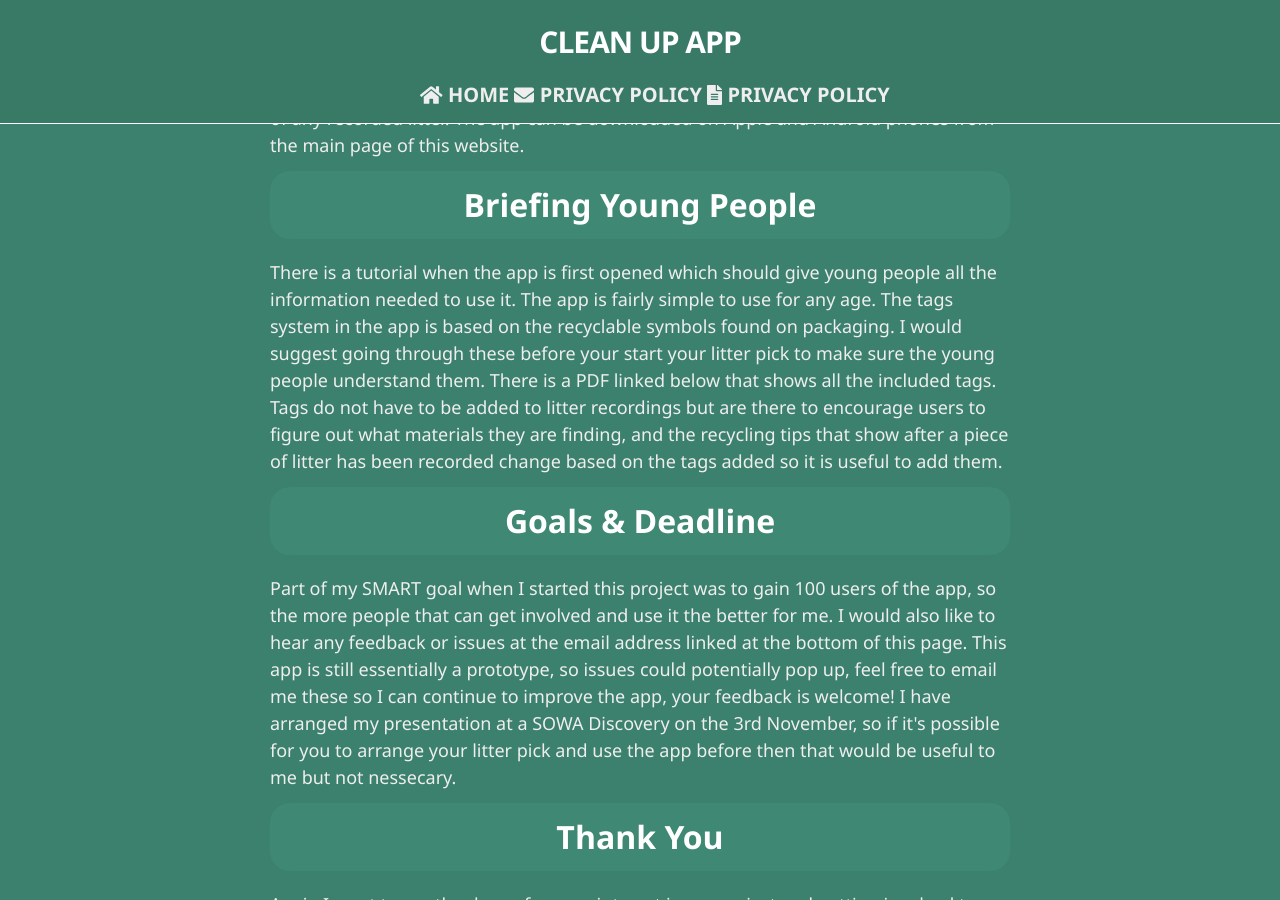
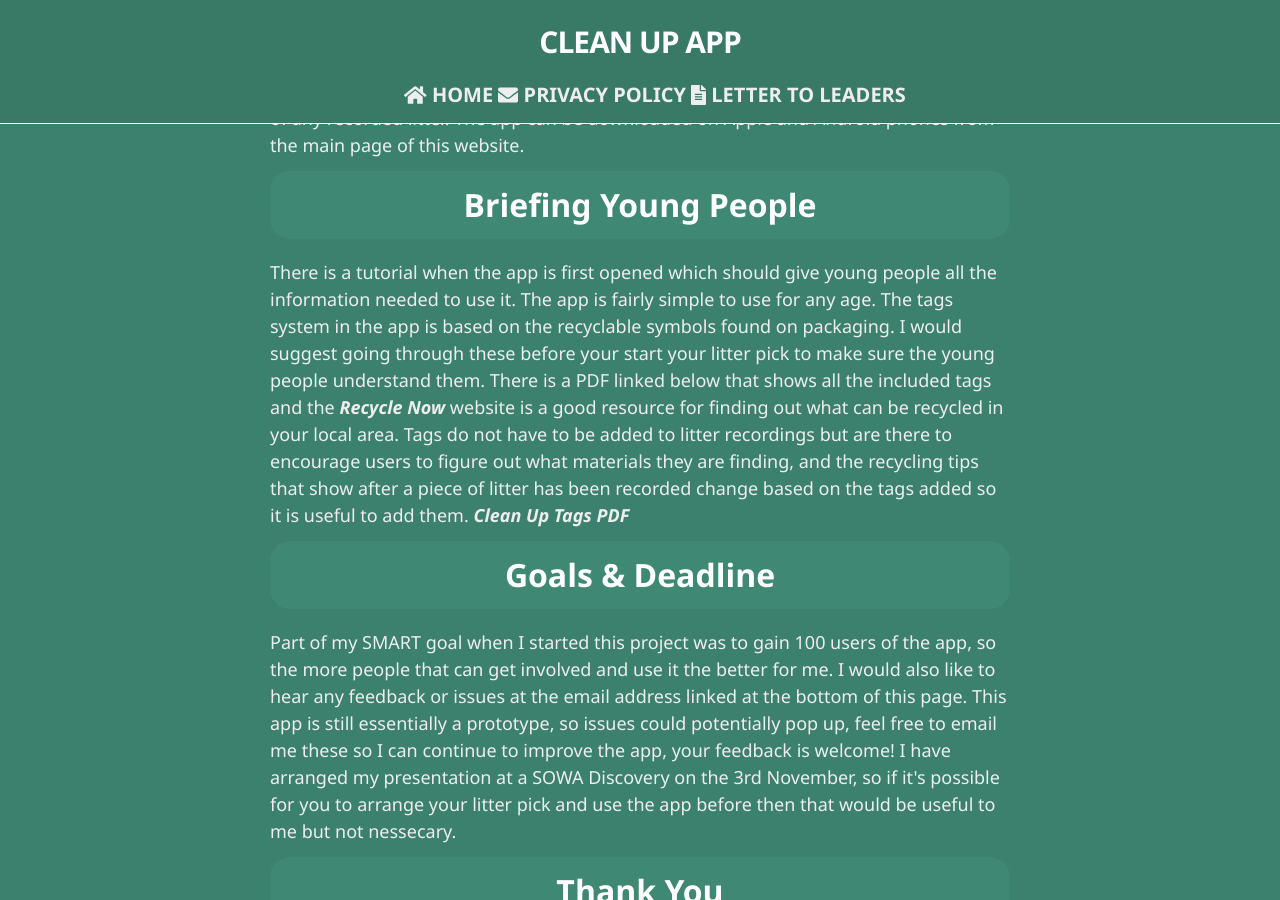
Before and after one commit to zar67/SOWA-Project, a Jekyll site: the page built from docs/letter-to-leaders.html, in a window 1280 px wide and 900 px high, scrolled down 593 px. Built offline with Jekyll 4.4.1, drawn with Linux system fonts in a browser that asks for light colours; nearby versions of some CDN libraries.

Commit message:
add pic and document

```diff
--- a/docs/_includes/header.html
+++ b/docs/_includes/header.html
@@ -5,8 +5,8 @@
     <ul class="site-nav">
       <li>
         <a class="page-link" href="{{ site.baseurl}}/index.html"><i class="fas fa-home nav-image"></i><span class="page-link-name"> Home     </span></a>
-      <a class="page-link" href="{{ site.baseurl}}/letter-to-leaders.html"><i class="fas fa-envelope nav-image"></i><span class="page-link-name"> Privacy Policy </span></a>
-      <a class="page-link" href="{{ site.baseurl}}/privacy-policy.html"><i class="fas fa-file-alt nav-image"></i><span class="page-link-name"> Privacy Policy </span></a>
+        <a class="page-link" href="{{ site.baseurl}}/letter-to-leaders.html"><i class="fas fa-envelope nav-image"></i><span class="page-link-name"> Privacy Policy </span></a>
+        <a class="page-link" href="{{ site.baseurl}}/privacy-policy.html"><i class="fas fa-file-alt nav-image"></i><span class="page-link-name"> Letter To Leaders </span></a>
       </li>
     </ul>
 
--- a/docs/letter-to-leaders.html
+++ b/docs/letter-to-leaders.html
@@ -17,8 +17,9 @@
 
 There is a tutorial when the app is first opened which should give young people all the information needed to use it. The app is fairly simple to use for any age.
 
-The tags system in the app is based on the recyclable symbols found on packaging. I would suggest going through these before your start your litter pick to make sure the young people understand them. There is a PDF linked below that shows all the included tags. Tags do not have to be added to litter recordings but are there to encourage users to figure out what materials they are finding, and the recycling tips that show after a piece of litter has been recorded change based on the tags added so it is useful to add them.
+The tags system in the app is based on the recyclable symbols found on packaging. I would suggest going through these before your start your litter pick to make sure the young people understand them. There is a PDF linked below that shows all the included tags and the <a href="https://www.recyclenow.com/recycle-an-item" target="_blank">Recycle Now</a> website is a good resource for finding out what can be recycled in your local area. Tags do not have to be added to litter recordings but are there to encourage users to figure out what materials they are finding, and the recycling tips that show after a piece of litter has been recorded change based on the tags added so it is useful to add them.
 
+<a href="{{ site.baseurl}}/assets/Clean Up Tags.pdf">Clean Up Tags PDF</a>
 
 <h2 class="post-title">Goals & Deadline</h2>
 
@@ -40,3 +41,9 @@
 Assistant Scout Leader
 </br>
 1st Lytchett Minster Scouts
+
+</br>
+
+<span>
+    <img src="{{site.baseurl}}/assets/pic.jpg" style="width: 400px;">
+</span>
```
Also changed, not shown: docs/assets/pic.jpg (added), 1 other file.
